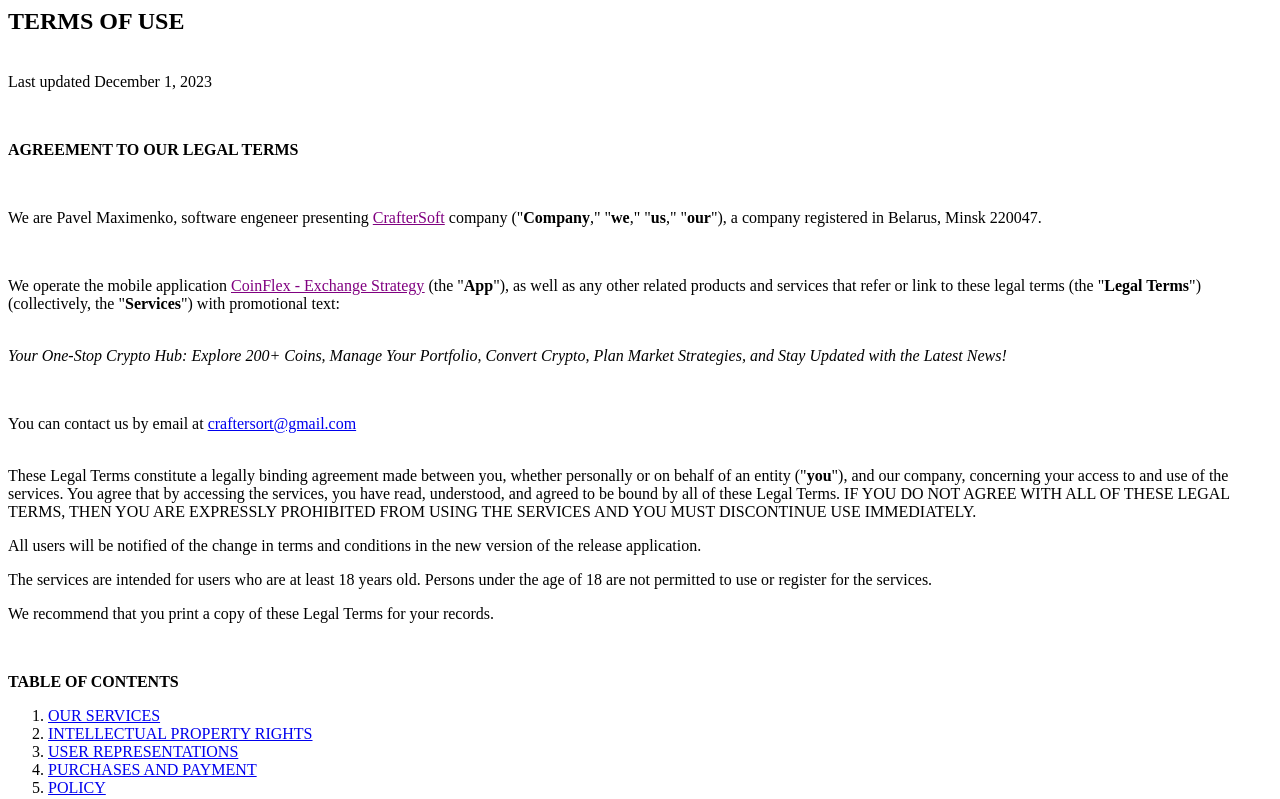
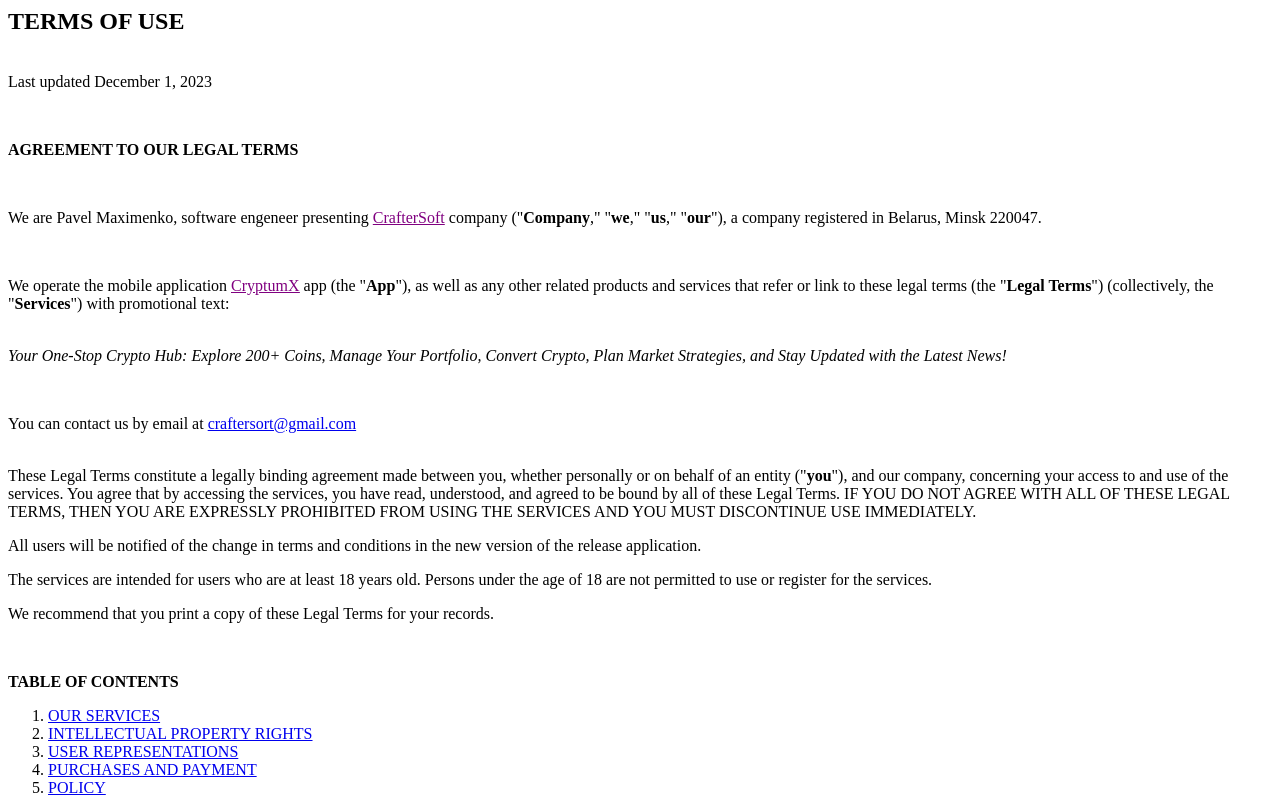
Before and after one commit to CryptumX-App/ToU, a plain HTML site: page index.html in a window 1280 px wide. Shown: the top 799 px of the page. Drawn offline with Linux system fonts and the light colour scheme.

Commit message:
Update index.html
update app name

```diff
--- a/index.html
+++ b/index.html
@@ -5,7 +5,7 @@
 <p>&nbsp;</p>
 <p data-custom-class="body_text">We are Pavel Maximenko, software engeneer presenting <span style="text-decoration: underline; color: #800080;">CrafterSoft</span> company&nbsp;("<strong>Company</strong>," "<strong>we</strong>," "<strong>us</strong>," "<strong>our</strong>"), a company registered in Belarus,&nbsp;Minsk<span data-custom-class="body_text"> 220047</span>.</p>
 <p>&nbsp;</p>
-<p data-custom-class="body_text">We operate the mobile application <span style="text-decoration: underline;"><span style="color: #800080; text-decoration: underline;">CoinFlex - Exchange Strategy</span></span>&nbsp;(the "<strong>App</strong>"), as well as any other related products and services that refer or link to these legal terms (the "<strong>Legal Terms</strong>") (collectively, the "<strong>Services</strong>") with promotional text:<br />&nbsp;</p>
+<p data-custom-class="body_text">We operate the mobile application <span style="text-decoration: underline;"><span style="color: #800080; text-decoration: underline;">CryptumX</span></span> app&nbsp;(the "<strong>App</strong>"), as well as any other related products and services that refer or link to these legal terms (the "<strong>Legal Terms</strong>") (collectively, the "<strong>Services</strong>") with promotional text:<br />&nbsp;</p>
 <p data-custom-class="body_text"><em>Your One-Stop Crypto Hub: Explore 200+ Coins, Manage Your Portfolio, Convert Crypto, Plan Market Strategies, and Stay Updated with the Latest News!</em></p>
 <p>&nbsp;</p>
 <p data-custom-class="body_text">You can contact us by email at <a href="mailto:craftersort@gmail.com">craftersort@gmail.com</a><br /><br /></p>
@@ -75,7 +75,7 @@
 <li>The rights you grant us; and</li>
 <li>The obligations you assume when posting or uploading any content through the&nbsp;<strong>Services</strong>.</li>
 </ul>
-<p data-custom-class="body_text"><strong>Submissions:</strong>&nbsp;By directly sending us any question, comment, suggestion, idea, feedback, or other information about the <strong>Services</strong> ("<strong>Submissions</strong>"), you agree to assign to us all intellectual property rights in such<strong>Submissions</strong>. You agree that we shall own this&nbsp;<strong>Submissions</strong> and be entitled to its unrestricted use and dissemination for any lawful purpose, whether commercial or otherwise, without acknowledgment or compensation to you.</p>
+<p data-custom-class="body_text"><strong>Submissions:</strong>&nbsp;By directly sending us any question, comment, suggestion, idea, feedback, or other information about the <strong>Services</strong> ("<strong>Submissions</strong>"), you agree to assign to us all intellectual property rights in such <strong>Submissions</strong>. You agree that we shall own this&nbsp;<strong>Submissions</strong> and be entitled to its unrestricted use and dissemination for any lawful purpose, whether commercial or otherwise, without acknowledgment or compensation to you.</p>
 <p><strong>You are responsible for what you post or upload:</strong> By sending us&nbsp;<strong>Submissions</strong> through any part of the <strong>Services</strong> you:</p>
 <ul>
 <li data-custom-class="body_text">Confirm that you have read and agree with our&nbsp;"<a href="#prohibited" data-custom-class="link">PROHIBITED ACTIVITIES</a>"&nbsp;and will not post, send, publish, upload, or transmit through the services any&nbsp;<strong>Submissions</strong> that is illegal, harassing, hateful, harmful, defamatory, obscene, bullying, abusive, discriminatory, threatening to any person or group, sexually explicit, false, inaccurate, deceitful, or misleading;</li>
```
